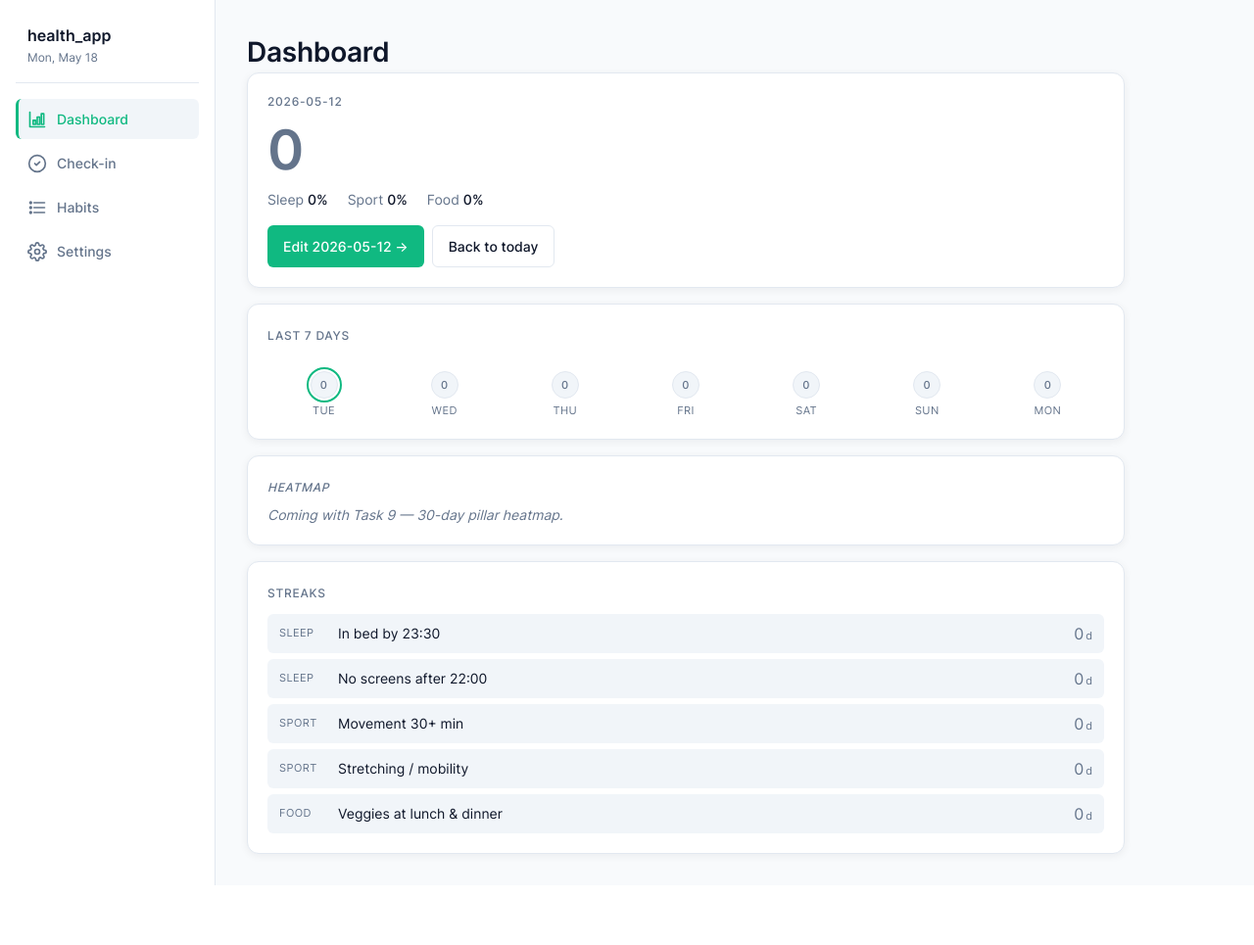
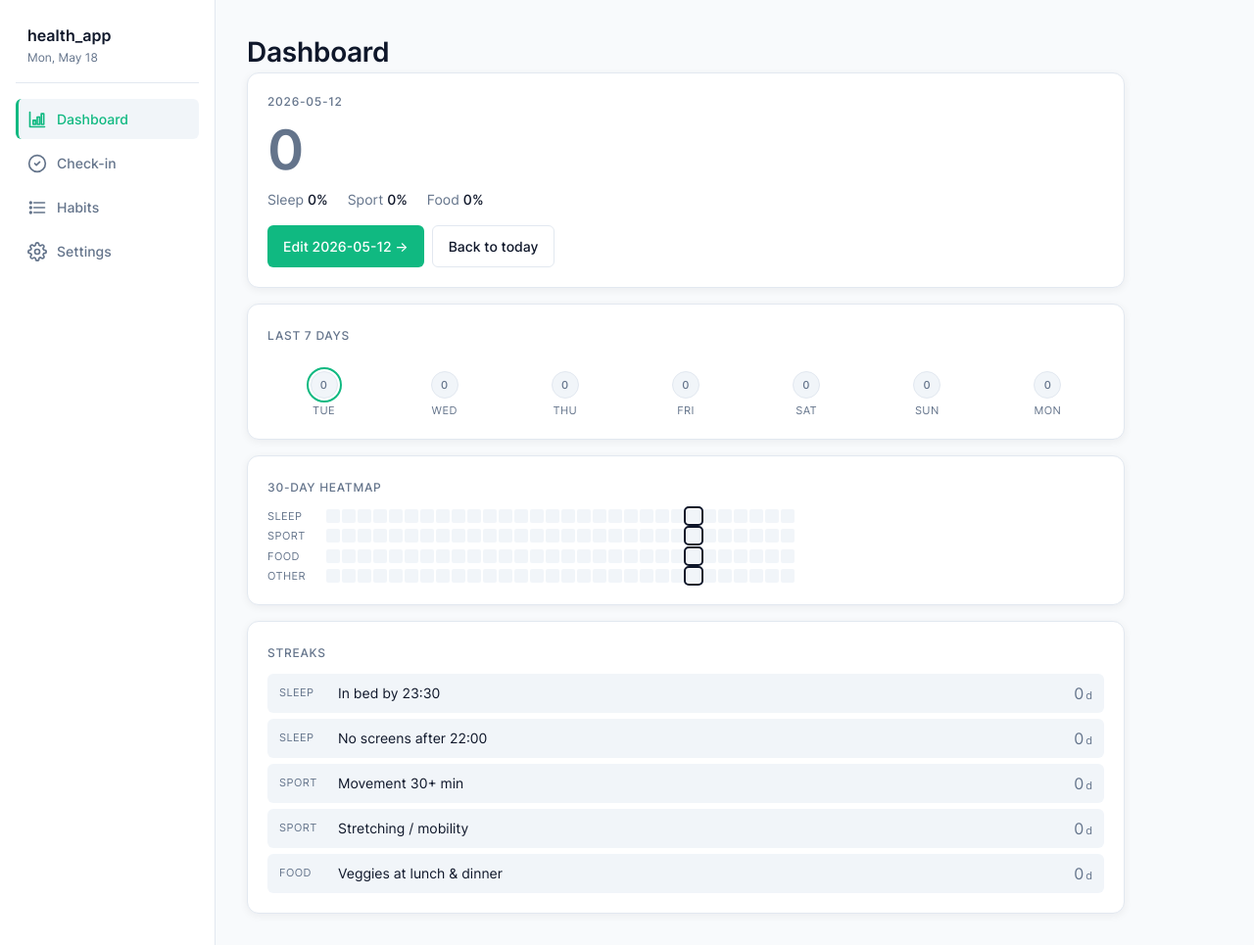
Before and after one commit to Goshamorq/health_app, a FastAPI app: page /?date=2026-05-12 in a window 1280 px wide. Shown: the whole page at 98% size. Before the commit the page ends 904 px from the top, so only its background shows below. Run offline with FastAPI, Linux system fonts and the light colour scheme; data comes from the database, SQL or seed files in the repository; data that the repository does not hold is empty; parts of the project's set-up code (start-up, migrations or seed data) failed here and were passed over.

Commit message:
Task 9: 30-day heatmap (4 pillars x 30 cells)
Each cell is a clickable square colored by the day's pillar score
banded the same way as the score hero (0 / 1-33 red / 34-66 amber /
67-100 green). Click navigates to /?date=YYYY-MM-DD; tooltip on
hover gives date + pillar + percentage. The currently-viewed day
gets an outline ring matching the 7-day strip. 'Other' is included
as the fourth row (computed via other_score, same banding).

Rendered as HTML divs in CSS-grid-style flex row — no SVG, no chart
lib. Cell size 14px (10px on narrow viewports); hover scales 1.4x
with a thin outline for readability.

Co-Authored-By: Claude Opus 4.7 (1M context) <noreply@anthropic.com>

```diff
--- a/app/routes/dashboard.py
+++ b/app/routes/dashboard.py
@@ -23,6 +23,16 @@ def _score_band(score: int) -> str:
     if score >= 1:
         return "is-bad"
     return "is-empty"
+
+
+def _heatmap_level(pct: int) -> int:
+    if pct == 0:
+        return 0
+    if pct <= 33:
+        return 1
+    if pct <= 66:
+        return 2
+    return 3
 
 
 @router.get("/", response_class=HTMLResponse)
@@ -73,6 +83,27 @@ def dashboard(request: Request, date: str | None = None) -> HTMLResponse:
                 "other_active": o["active"],
             })
 
+        # 30-day heatmap: 4 pillar rows × 30 day cells
+        heatmap_by_date = []
+        for offset in range(29, -1, -1):
+            d = today - timedelta(days=offset)
+            d_iso = d.isoformat()
+            s = daily_score(conn, d_iso, settings)
+            o = other_score(conn, d_iso)
+            heatmap_by_date.append({
+                "date": d_iso,
+                "by_pillar": {**s["by_pillar"], "other": o["pct"]},
+            })
+        heatmap_rows = []
+        for pillar in ("sleep", "sport", "food", "other"):
+            cells = [{
+                "date": day["date"],
+                "pct": day["by_pillar"][pillar],
+                "level": _heatmap_level(day["by_pillar"][pillar]),
+                "is_viewed": day["date"] == target_date,
+            } for day in heatmap_by_date]
+            heatmap_rows.append({"pillar": pillar, "cells": cells})
+
     show_yesterday_prompt = (
         is_today
         and bool(has_prior_to_yesterday)
@@ -91,4 +122,5 @@ def dashboard(request: Request, date: str | None = None) -> HTMLResponse:
         "has_target_checkin": bool(has_target_checkin),
         "show_yesterday_prompt": show_yesterday_prompt,
         "week": week,
+        "heatmap_rows": heatmap_rows,
     })
--- a/app/templates/dashboard.html
+++ b/app/templates/dashboard.html
@@ -68,9 +68,22 @@
         </div>
     </section>
 
-    <section class="block placeholder-card">
-        <span class="label-eyebrow">Heatmap</span>
-        <p style="margin-top:8px;">Coming with Task 9 — 30-day pillar heatmap.</p>
+    <section class="block">
+        <span class="label-eyebrow">30-day heatmap</span>
+        <div class="heatmap">
+            {% for row in heatmap_rows %}
+            <div class="heatmap-row">
+                <span class="heatmap-label">{{ row.pillar }}</span>
+                <div class="heatmap-cells">
+                    {% for cell in row.cells %}
+                    <a href="/?date={{ cell.date }}"
+                       class="heatmap-cell level-{{ cell.level }}{% if cell.is_viewed %} is-viewed{% endif %}"
+                       title="{{ cell.date }}: {{ row.pillar }} {{ cell.pct }}%"></a>
+                    {% endfor %}
+                </div>
+            </div>
+            {% endfor %}
+        </div>
     </section>
 
     <section class="block">
--- a/static/app.css
+++ b/static/app.css
@@ -584,6 +584,57 @@ fieldset legend {
     font-style: italic;
 }
 
+.heatmap {
+    display: flex;
+    flex-direction: column;
+    gap: 4px;
+    margin-top: 12px;
+}
+.heatmap-row {
+    display: flex;
+    align-items: center;
+    gap: 12px;
+}
+.heatmap-label {
+    font-size: 11px;
+    text-transform: uppercase;
+    letter-spacing: 0.04em;
+    color: var(--muted);
+    min-width: 48px;
+}
+.heatmap-cells {
+    display: flex;
+    gap: 2px;
+    flex: 1;
+}
+.heatmap-cell {
+    width: 14px;
+    height: 14px;
+    border-radius: 2px;
+    background: var(--surface-2);
+    flex-shrink: 0;
+    transition: transform 100ms ease;
+    border: 1px solid transparent;
+}
+.heatmap-cell:hover {
+    transform: scale(1.4);
+    border-color: var(--text);
+    z-index: 1;
+    position: relative;
+}
+.heatmap-cell.level-1 { background: var(--bad); opacity: 0.7; }
+.heatmap-cell.level-2 { background: var(--warn); }
+.heatmap-cell.level-3 { background: var(--accent); }
+.heatmap-cell.is-viewed {
+    outline: 2px solid var(--text);
+    outline-offset: 1px;
+    z-index: 1;
+}
+@media (max-width: 720px) {
+    .heatmap-cell { width: 10px; height: 10px; }
+    .heatmap-label { min-width: 40px; font-size: 10px; }
+}
+
 .streak-list {
     list-style: none;
     padding: 0;
```
